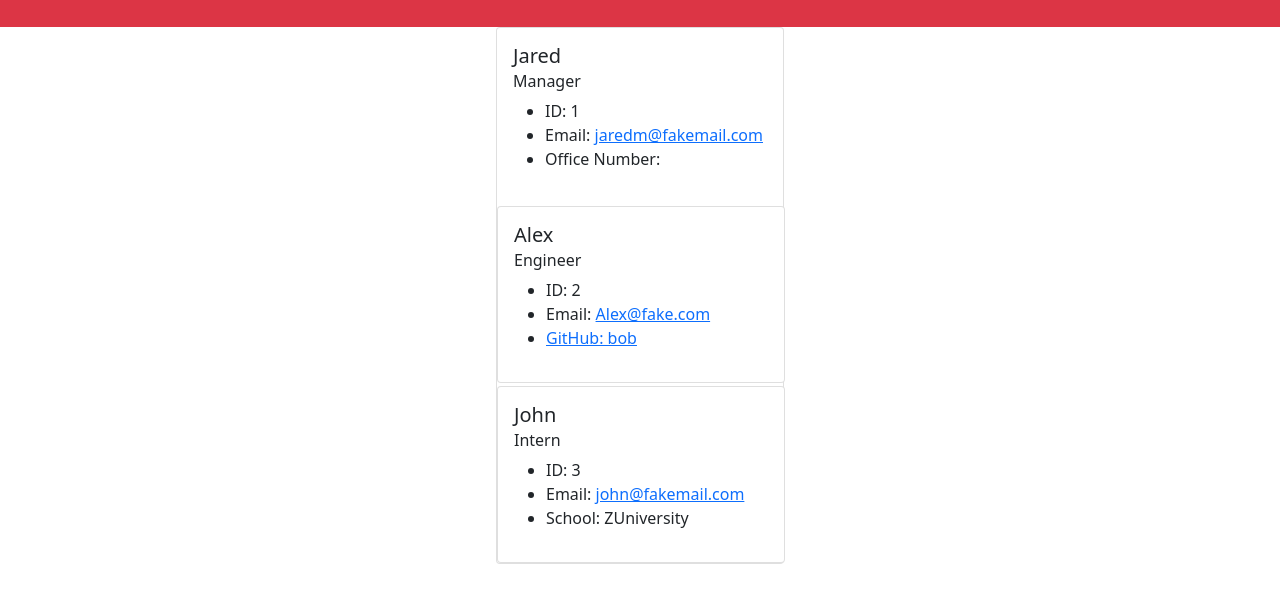
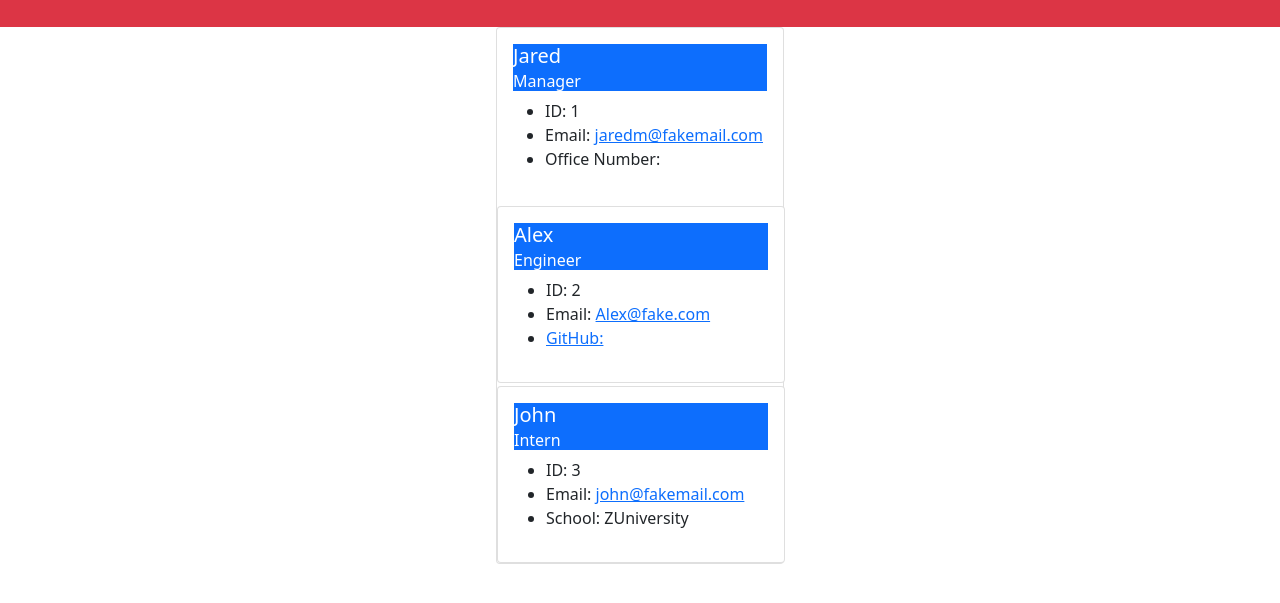
Before and after one commit to Tschram93/team-builder, a website: page index.html in a window 1280 px wide. Shown: the part 77-680 px from the top of the page. Drawn offline with nearby package versions, Linux system fonts and the light colour scheme.

Commit message:
bootstrap style to employee cards

```diff
--- a/index.html
+++ b/index.html
@@ -17,8 +17,10 @@
     <div class="d-flex justify-content-center flex-wrap">
         <div class="card" style="width: 18rem;">
             <div class="card-body">
-                <h5 class="card-title">Jared </h5>
-                <h6 class="card-subtitle mb-2">Manager</h6>
+                <section class="bg-primary text-white">
+                    <h5 class="card-title">Jared </h5>
+                    <h6 class="card-subtitle mb-2">Manager</h6>
+                </section>
                 <ul>
                     <li>ID: 1</li>
                     <li>Email: <a href="mailto: jaredm@fakemail.com">jaredm@fakemail.com</a></li>
@@ -27,19 +29,23 @@
             </div>
             <div class="card" style="width: 18rem; margin: auto; margin-top: 1%;" id="cards">
                 <div class="card-body">
-                    <h5 class="card-title">Alex</h5>
-                    <h6 class="card-subtitle mb-2">Engineer</h6>
+                    <section class="bg-primary text-white">
+                        <h5 class="card-title">Alex</h5>
+                        <h6 class="card-subtitle mb-2">Engineer</h6>
+                    </section>
                     <ul>
                         <li>ID: 2</li>
                         <li>Email: <a href="mailto: Alex@fake.com">Alex@fake.com</a></li>
-                        <li><a href='https://github.com/bob'>GitHub: bob</a></li>
+                        <li><a href='https://github.com/null/'>GitHub:</a></li>
                     </ul>
                 </div>
             </div>
             <div class="card" style="width: 18rem; margin: auto; margin-top: 1%;" id="cards">
                 <div class="card-body">
-                    <h5 class="card-title">John</h5>
-                    <h6 class="card-subtitle mb-2 ">Intern</h6>
+                    <section class="bg-primary text-white">
+                        <h5 class="card-title">John</h5>
+                        <h6 class="card-subtitle mb-2">Intern</h6>
+                    </section>
                     <ul>
                         <li>ID: 3</li>
                         <li>Email: <a href="mailto: john@fakemail.com">john@fakemail.com</a></li>
```
